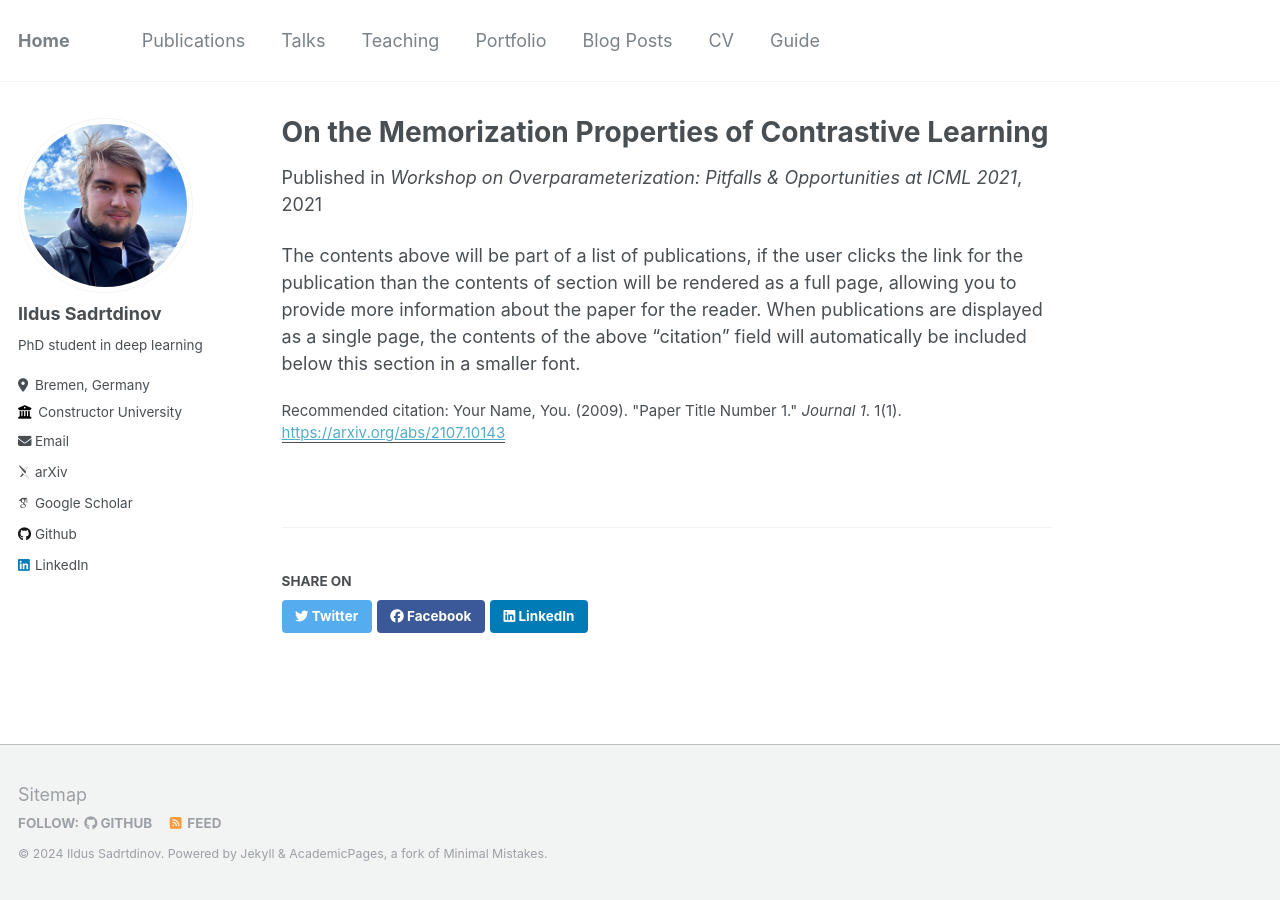
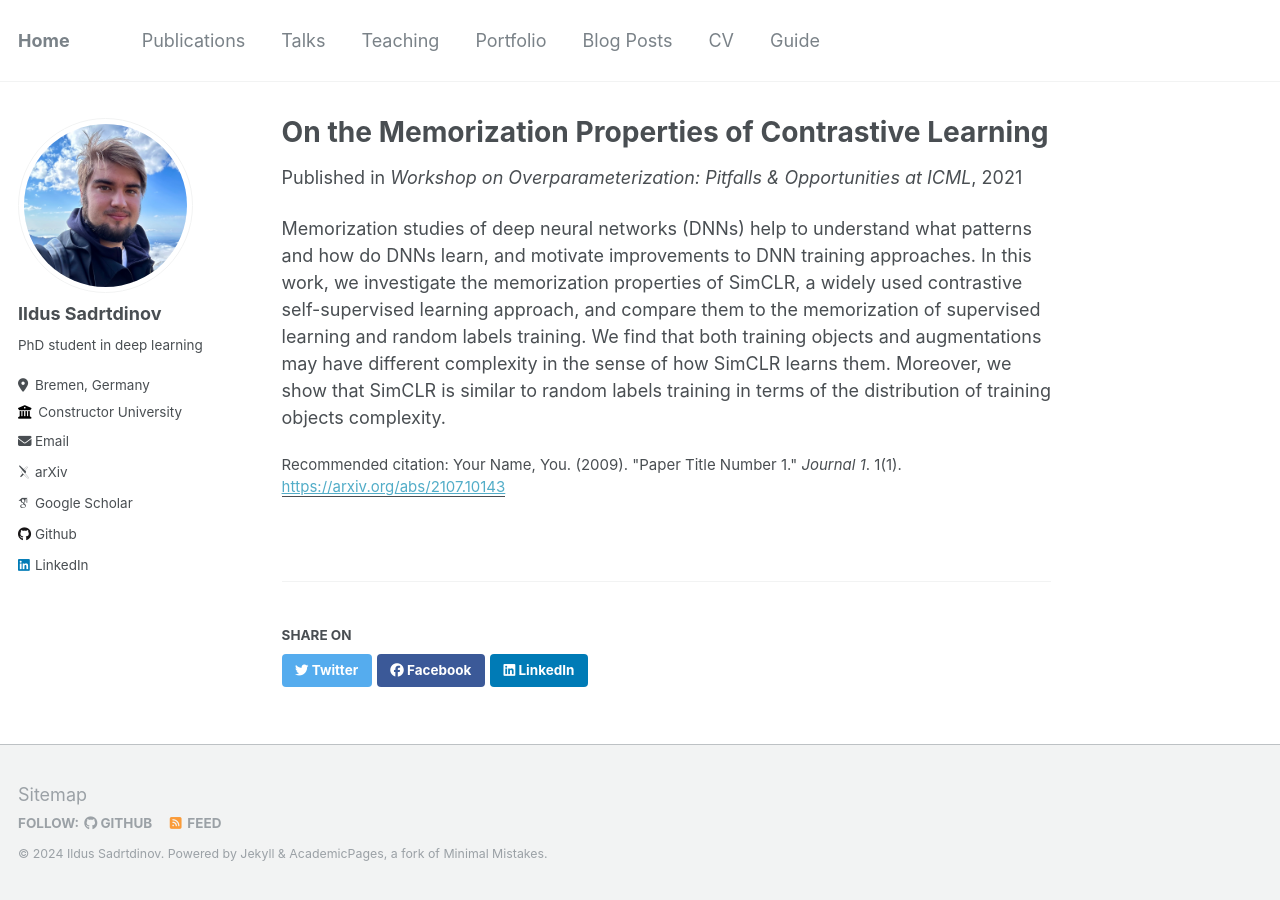
Before and after one commit to isadrtdinov/isadrtdinov.github.io, a Jekyll site: the page built from _publications/2021-on-the-memorization-properties.md, in a window 1280 px wide. Built offline with Jekyll 4.4.1, drawn with Linux system fonts in a browser that asks for light colours; some web fonts are replaced.

Commit message:
update 04

```diff
--- a/_publications/2021-on-the-memorization-properties.md
+++ b/_publications/2021-on-the-memorization-properties.md
@@ -2,11 +2,18 @@
 title: "On the Memorization Properties of Contrastive Learning"
 collection: publications
 permalink: /publication/2021-on-the-memorization-properties
-excerpt: 'This paper is about the number 1. The number 2 is left for future work.'
+excerpt: "<br/><img src='/images/2021-on-the-memorization-properties.png'>"
 date: 2021-07-24
-venue: 'Workshop on Overparameterization: Pitfalls & Opportunities at ICML 2021'
+venue: 'Workshop on Overparameterization: Pitfalls & Opportunities at ICML'
 paperurl: 'https://arxiv.org/abs/2107.10143'
 citation: 'Your Name, You. (2009). &quot;Paper Title Number 1.&quot; <i>Journal 1</i>. 1(1).'
 ---
 
-The contents above will be part of a list of publications, if the user clicks the link for the publication than the contents of section will be rendered as a full page, allowing you to provide more information about the paper for the reader. When publications are displayed as a single page, the contents of the above "citation" field will automatically be included below this section in a smaller font.
+Memorization studies of deep neural networks (DNNs) help to understand what patterns
+and how do DNNs learn, and motivate improvements to DNN training approaches.
+In this work, we investigate the memorization properties of SimCLR, a widely used
+contrastive self-supervised learning approach, and compare them to the memorization
+of supervised learning and random labels training. We find that both training objects
+and augmentations may have different complexity in the sense of how SimCLR learns them.
+Moreover, we show that SimCLR is similar to random labels training in terms of
+the distribution of training objects complexity.
```
Also changed, not shown: images/2021-on-the-memorization-properties.png (added).
